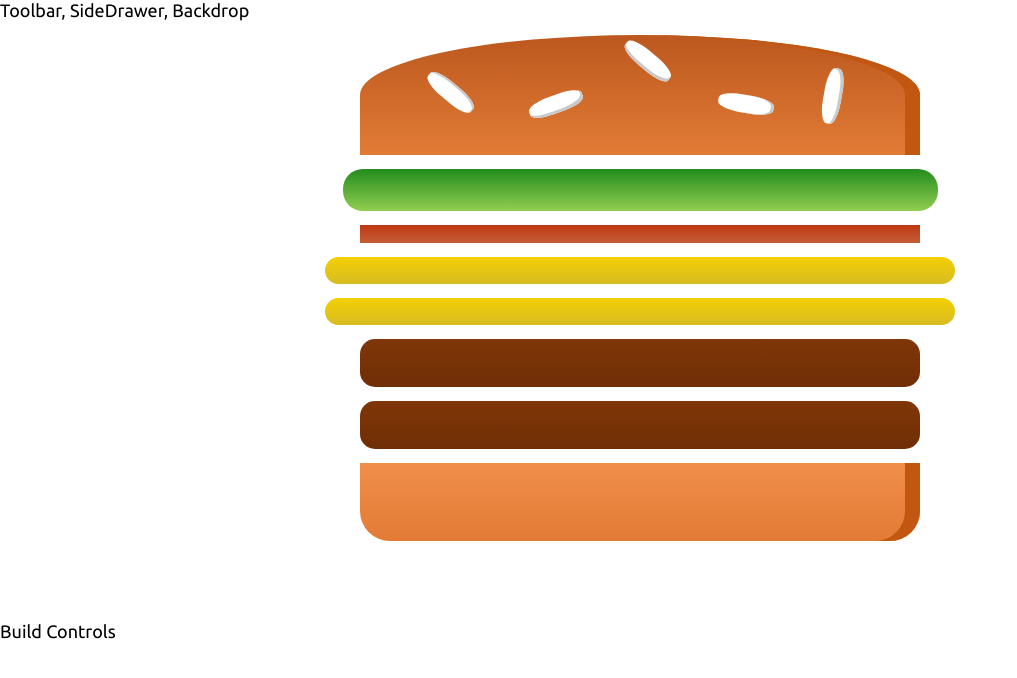
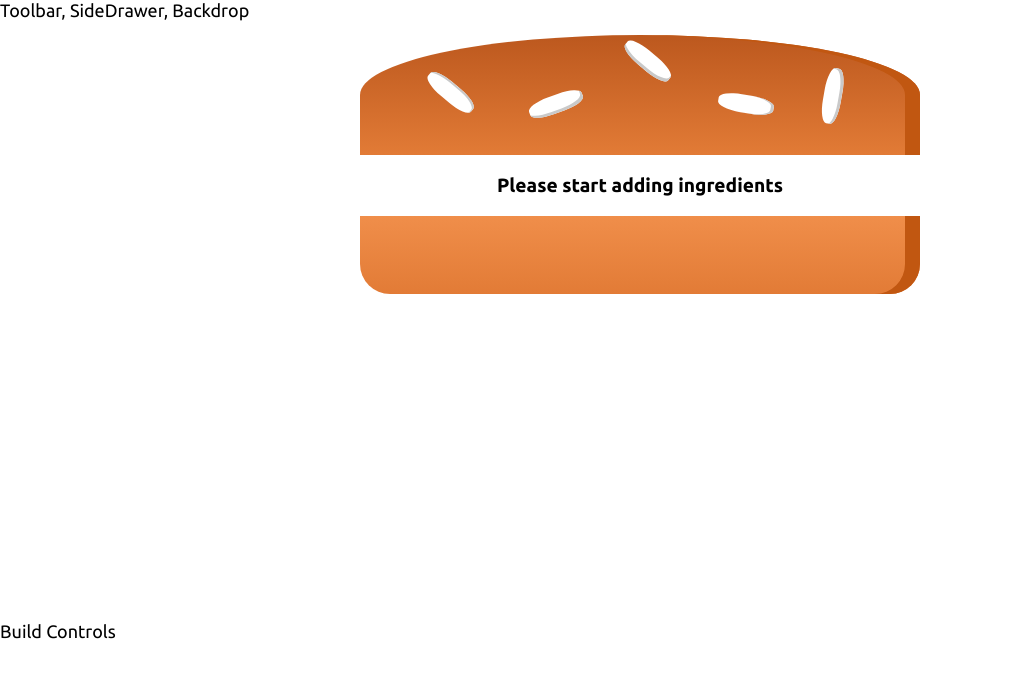
Before and after one commit to MykolajKrusser/burger_builder, a React app in the folder burger-builder/: page / in a window 1280 px wide. Shown: the top 678 px of the page, without its empty margins (0-1017 px from the left). Built offline with nearby package versions, Linux system fonts and the light colour scheme.

Commit message:
calculating the ingredients dynamically

```diff
--- a/burger-builder/src/components/Burger/Burger.js
+++ b/burger-builder/src/components/Burger/Burger.js
@@ -4,12 +4,20 @@ import classes from './Burger.css';
 
 
 const burger = (props)=>{
-    const transformedIngredients = Object.keys(props.ingredients).map(igKey =>{
+    let transformedIngredients = Object.keys(props.ingredients).map(igKey =>{
         return [...Array(props.ingredients[igKey])].map((_, i)=>{
            return <BurgerIngredient key={igKey+i} type={igKey}/>
         })
-    })
+    }).reduce((arr, el)=>{
+        return arr.concat(el)
+    }, [])
+
+    if (transformedIngredients.length === 0){
+        transformedIngredients = <p>Please start adding ingredients</p>
+    }
+
     console.log(transformedIngredients)
+
     return(
         <div className={classes.Burger}>
             <BurgerIngredient type="bread-top"/>
--- a/burger-builder/src/containers/BurgerBuilder/BurgerBuilder.js
+++ b/burger-builder/src/containers/BurgerBuilder/BurgerBuilder.js
@@ -4,10 +4,10 @@ import Burger from '../../components/Burger/Burger';
 class BurgerBuilder extends Component{
     state = {
         ingredients: {
-            salad: 1,
-            bacon: 1,
-            cheese: 2,
-            meat: 2
+            salad: 0,
+            bacon: 0,
+            cheese: 0,
+            meat: 0
         }
     }
     render(){
```
